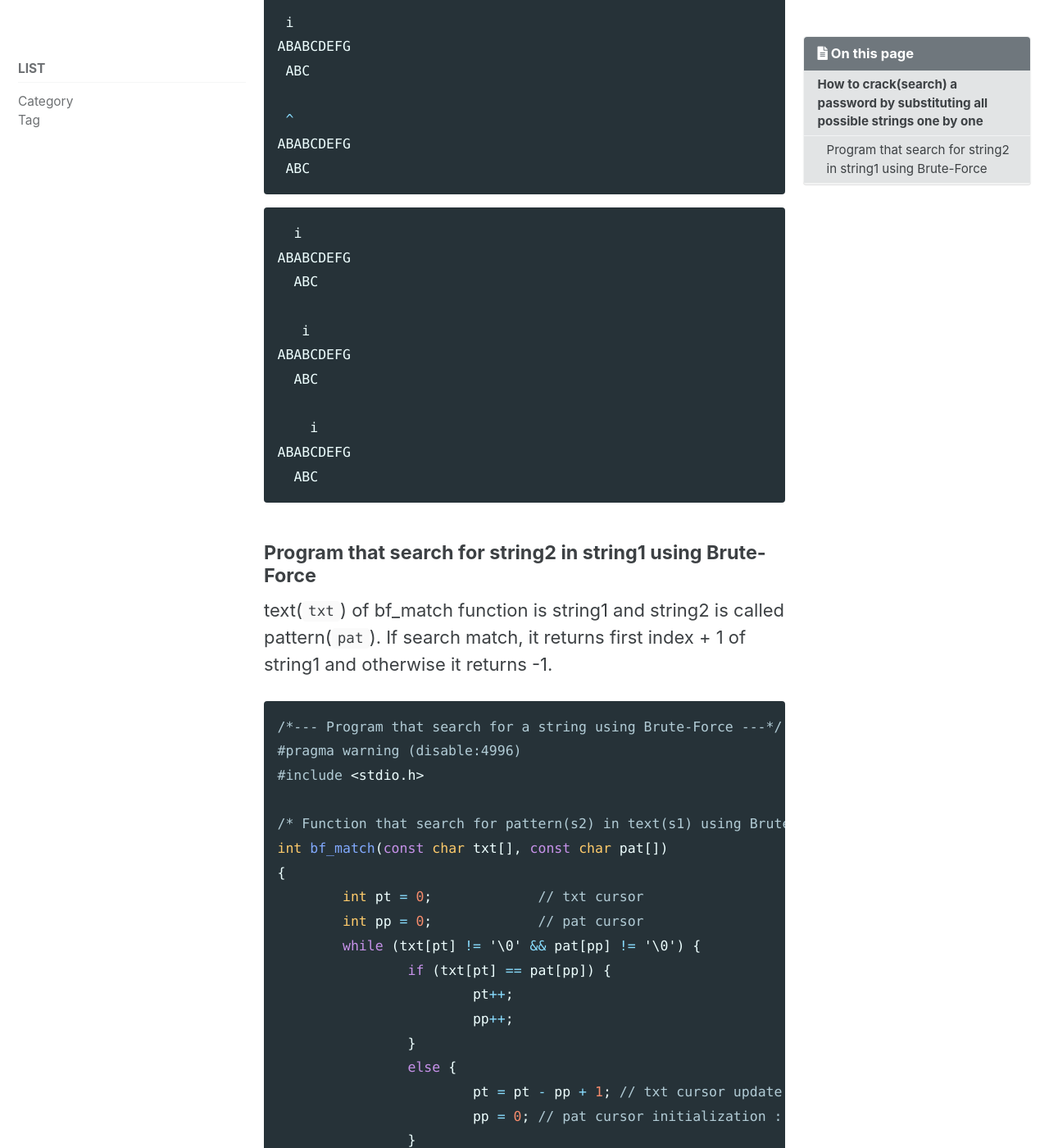
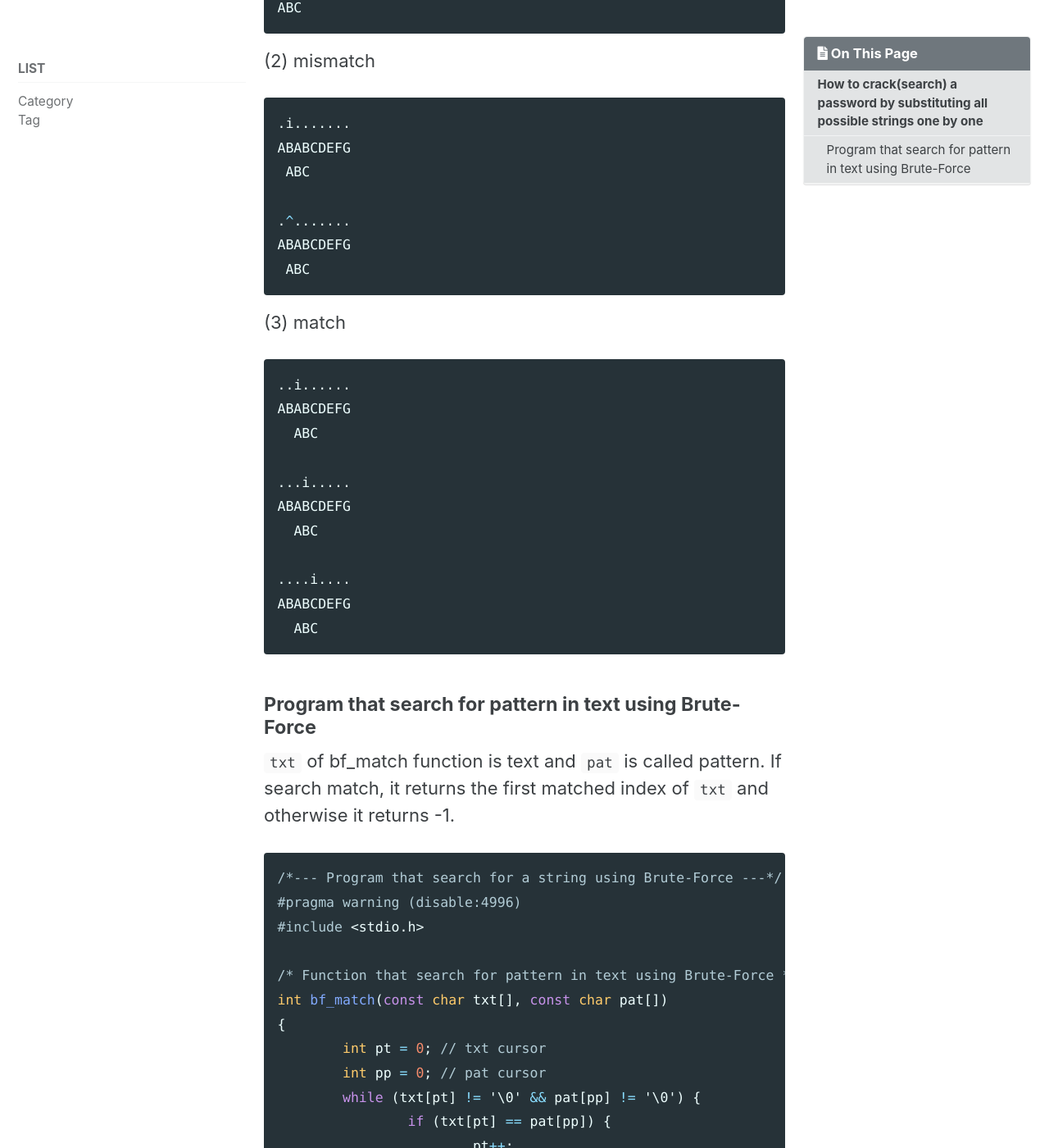
Before and after one commit to iJSPARK/iJSPARK.github.io, a Jekyll site: the page built from _posts/2021-10-22-bruteforce.md, in a window 1280 px wide and 1400 px high, scrolled down 882 px. Shown: the whole window at 82% size. Built offline with Jekyll 4.4.1, drawn with Linux system fonts in a browser that asks for light colours; cached includes are drawn as plain includes; comment, search, counter and statistics services are not loaded; some of the changed text lies outside the part shown.

Commit message:
blogging

````diff
--- a/_posts/2021-10-22-bruteforce.md
+++ b/_posts/2021-10-22-bruteforce.md
@@ -9,86 +9,91 @@ sidebar:
     nav: "docs"
 toc: true # 목차
 toc_sticky: true
+toc_label: "On This Page"
 ---
 
 ### How to crack(search) a password by substituting all possible strings one by one
 `i` is index of string to search and `^` is mismatch.
+
+(1) mismatch
 ```c
-i
+i........
 ABABCDEFG
 ABC
 
- i
+.i.......
 ABABCDEFG
 ABC
 
-  i
+..i......
 ABABCDEFG
 ABC
 
-  ^
+..^......
 ABABCDEFG
 ABC
 ```
 
+(2) mismatch
 ```c
- i
+.i.......
 ABABCDEFG
  ABC
 
- ^
+.^.......
 ABABCDEFG
  ABC
 ```
 
+(3) match
 ```c
-  i
+..i......
 ABABCDEFG
   ABC
 
-   i
+...i.....
 ABABCDEFG
   ABC
 
-    i
+....i....
 ABABCDEFG
   ABC
 ```
 
-#### Program that search for string2 in string1 using Brute-Force
-text(`txt`) of bf_match function is string1 and string2 is called pattern(`pat`).
-If search match, it returns first index + 1 of string1 and otherwise it returns -1.
+#### Program that search for pattern in text using Brute-Force
+`txt` of bf_match function is text and `pat` is called pattern.
+If search match, it returns the first matched index of `txt` and otherwise it returns -1.
 
 ```c
 /*--- Program that search for a string using Brute-Force ---*/
 #pragma warning (disable:4996)
 #include <stdio.h>
 
-/* Function that search for pattern(s2) in text(s1) using Brute-Force */
+/* Function that search for pattern in text using Brute-Force */
 int bf_match(const char txt[], const char pat[])
 {
-	int pt = 0;		// txt cursor
-	int pp = 0;		// pat cursor
+	int pt = 0; // txt cursor
+	int pp = 0; // pat cursor
 	while (txt[pt] != '\0' && pat[pp] != '\0') {
 		if (txt[pt] == pat[pp]) {
 			pt++;
 			pp++;
 		}
 		else {
-			pt = pt - pp + 1; // txt cursor update
+			pt = pt - pp + 1;   // txt cursor update
 			pp = 0; // pat cursor initialization : to the first index
 		}
 	}
 	if (pat[pp] == '\0')
-		return pt - pp;
+		return pt - pp; // return the first matched index
 	return -1;
 }
 
 int main(void)
 {
 	int idx;
-	char s1[256];		// txt
-	char s2[256];		// pat
+	char s1[256];   // txt
+	char s2[256];   // pat
 
 	puts("Brute-Force");
 	printf("Text : ");
````
